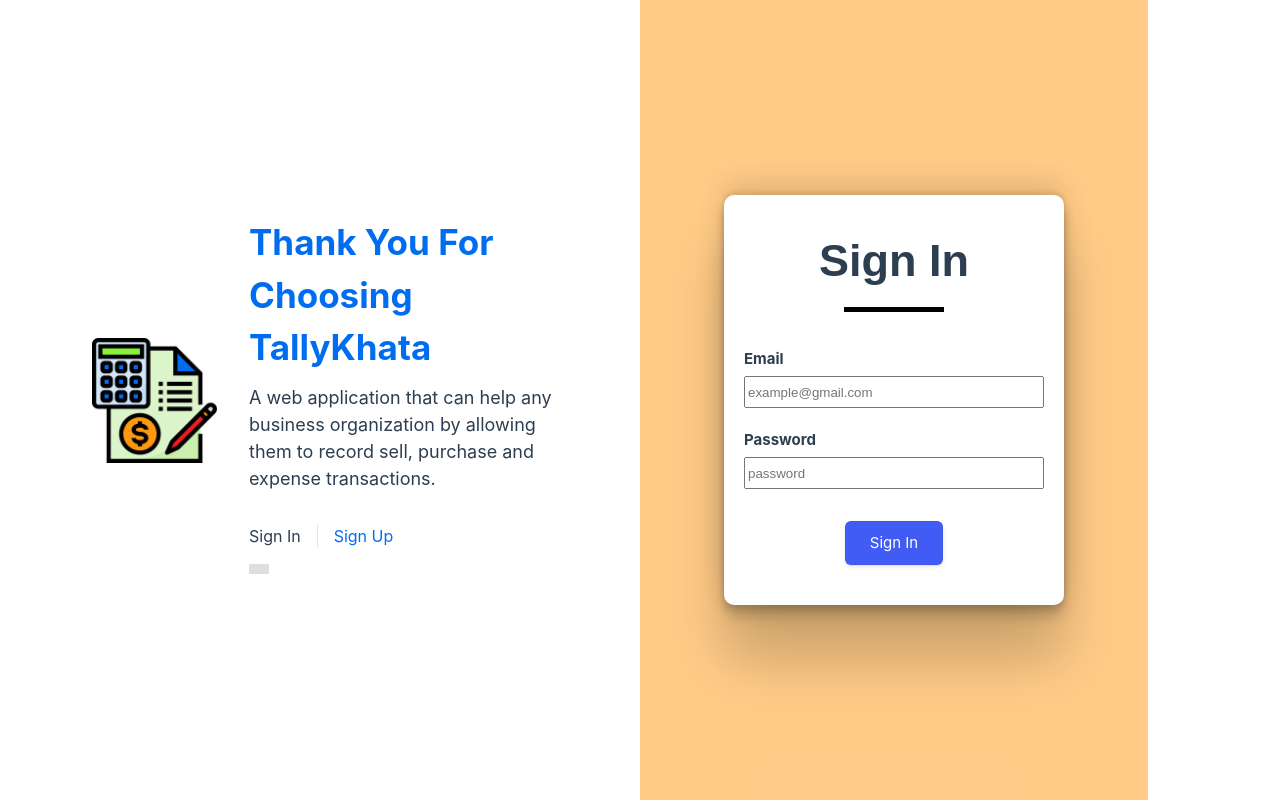
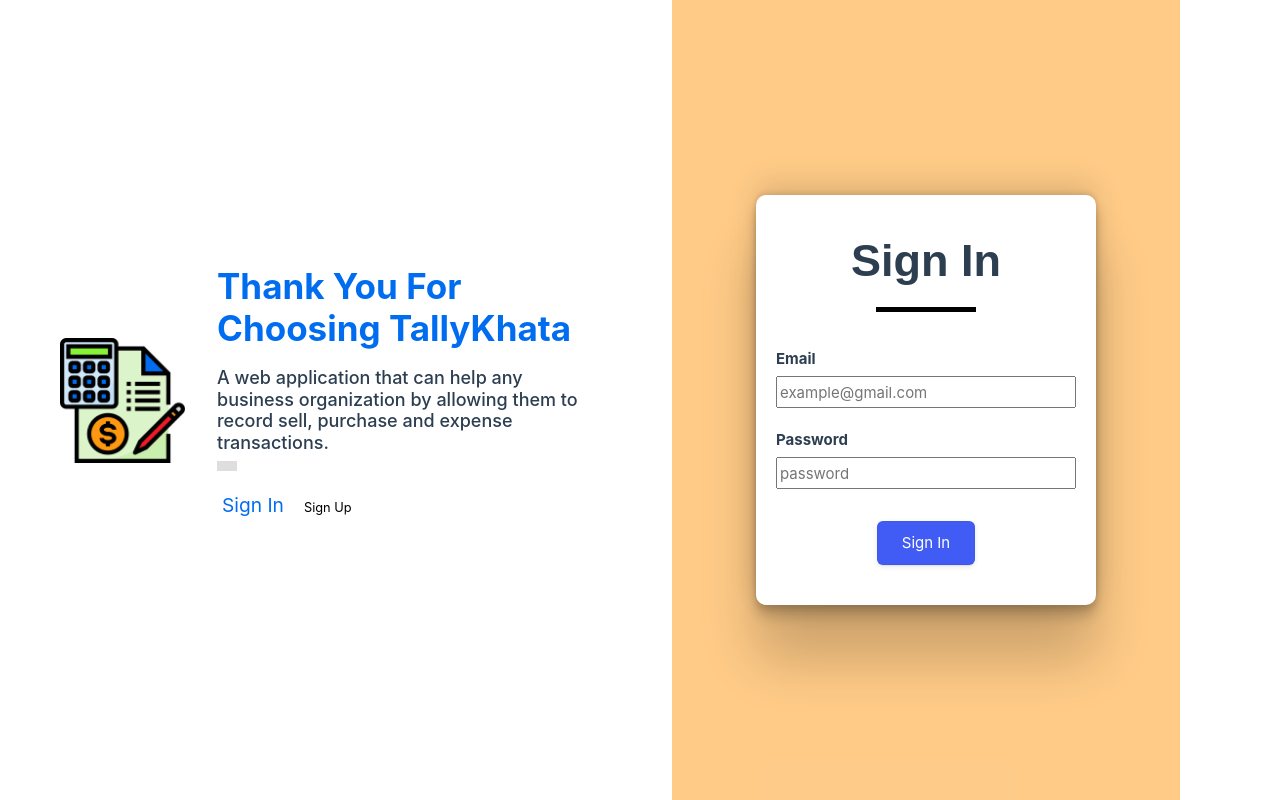
Before and after one commit to 2018331043/tally_khata_client, a Vue app in the folder tally_khata_client/: page / in a window 1280 px wide. Built offline with nearby package versions, Linux system fonts and the light colour scheme.

Commit message:
Code structure change and Some ui update

```diff
--- a/tally_khata_client/package.json
+++ b/tally_khata_client/package.json
@@ -9,6 +9,7 @@
   },
   "dependencies": {
     "axios": "^0.27.2",
+    "bootstrap": "^5.1.3",
     "pinia": "^2.0.13",
     "vue": "^3.2.33",
     "vue-router": "^4.0.14",
--- a/tally_khata_client/src/App.vue
+++ b/tally_khata_client/src/App.vue
@@ -1,126 +1,13 @@
 <script setup>
-import { RouterLink, RouterView } from "vue-router";
-import HelloWorld from "@/components/HelloWorld.vue";
+import { RouterView,RouterLink } from "vue-router";
+import WelcomeView from "./views/WelcomeView.vue";
 </script>
 
 <template>
-  <header>
-    <img
-      alt="tallykhata logo"
-      class="logo"
-      src="@/assets/accounting.png"
-      height="125"
-    />
-
-    <div class="wrapper">
-      <HelloWorld msg="Thank You For Choosing TallyKhata"/>
-
-
-      <nav>
-        <RouterLink to="/">Sign In</RouterLink>
-        <RouterLink to="/signup">Sign Up</RouterLink>
-      </nav>
-      <div class="homedecoration">
-      </div>
-    </div>
-  </header>
-  <RouterView />
-
+  <RouterLink to="/"></RouterLink>
+  <RouterView/>
 </template>
 
 <style>
-@import "@/assets/base.css";
-.homedecoration{
-  width:20px;
-  height:10px;
-  background: rgba(0, 0, 0, 0.13);
-}
 
-header {
-  line-height: 1.5;
-  max-height: 100vh;
-  margin-left: 60px;
-}
-
-.logo {
-  display: block;
-  margin: 0 auto 2rem;
-}
-
-a,
-.green {
-  text-decoration: none;
-  /* color: hsla(160, 100%, 37%, 1); */
-  color: rgb(0,109,240,1);
-  transition: 0.4s;
-}
-
-@media (hover: hover) {
-  a:hover {
-    background-color: hsla(160, 100%, 37%, 0.2);
-  }
-}
-
-nav {
-  width: 100%;
-  font-size: 12px;
-  text-align: center;
-  margin-top: 2rem;
-}
-
-nav a.router-link-exact-active {
-  color: var(--color-text);
-}
-
-nav a.router-link-exact-active:hover {
-  background-color: transparent;
-}
-
-nav a {
-  display: inline-block;
-  padding: 0 1rem;
-  border-left: 1px solid var(--color-border);
-}
-
-nav a:first-of-type {
-  border: 0;
-}
-
-@media (min-width: 1024px) {
-  body {
-    display: flex;
-    place-items: center;
-  }
-
-  #app {
-    display: grid;
-    grid-template-columns: 1fr 1fr;
-    padding: 0 2rem;
-  }
-
-  header {
-    display: flex;
-    place-items: center;
-    padding-right: calc(var(--section-gap) / 2);
-  }
-
-  header .wrapper {
-    display: flex;
-    place-items: flex-start;
-    flex-wrap: wrap;
-  }
-
-  .logo {
-    margin: 0 2rem 0 0;
-  }
-
-  nav {
-    text-align: left;
-    margin-left: -1rem;
-    font-size: 1rem;
-
-    padding: 1rem 0;
-    margin-top: 1rem;
-  }
-}
 </style>
--- a/tally_khata_client/src/router/index.js
+++ b/tally_khata_client/src/router/index.js
@@ -1,14 +1,15 @@
 import { createRouter, createWebHistory } from "vue-router";
-import HomeView from "../views/SignInView.vue";
+import SignInView from "../views/SignInView.vue";
 import HomePage from "../HomeView.vue";
+import WelcomeViewVue from "../views/WelcomeView.vue";
 
 const router = createRouter({
   history: createWebHistory(import.meta.env.BASE_URL),
   routes: [
     {
       path: "/",
-      name: "signin",
-      component: HomeView
+      name: "WelcomeViewVue",
+      component: WelcomeViewVue
     },
     {
       path: "/signup",
@@ -22,6 +23,11 @@
       path : "/homepage",
       name: "homepage",
       component: HomePage
+    },
+    {
+      path:"/signin",
+      name: "SignInView",
+      component: SignInView
     }
   ],
 });
--- a/tally_khata_client/src/views/SignInView.vue
+++ b/tally_khata_client/src/views/SignInView.vue
@@ -1,10 +1,9 @@
 <script setup>
     import { RouterLink} from "vue-router";
     import { ref } from 'vue'
-    import homeview from "../HomeView.vue"
 
     var flag = false;
-    const buttonClicked = ()=>{ window.location="/homepage" }
+    const buttonClicked = ()=>{  }
 
 </script>
 
--- /dev/null
+++ b/tally_khata_client/src/views/WelcomeView.vue
@@ -0,0 +1,140 @@
+<script setup>
+import { ref } from "vue";
+import HelloWorld from "../components/HelloWorld.vue";
+import SignInView from "../views/SignInView.vue";
+import RegisterView from "../views/RegisterView.vue";
+import 'bootstrap/dist/css/bootstrap.css'
+
+const style1 = {
+    color: 'rgb(0,109,240)',
+    fontSize: '1.2rem'
+}
+
+const style11 = ref(style1);
+const style22 = ref(null);
+const flag = ref(true);
+
+const button1Clicked = () => {
+    style11.value=style1;
+    flag.value=true;
+    style22.value=null;
+}
+
+const button2Clicked = () => {
+    style22.value=style1;
+    flag.value=false;
+    style11.value=null;
+}
+
+</script>
+
+<template>
+  <div class="welcomeViewContainer">
+    <header>
+      <img
+        alt="tallykhata logo"
+        class="logo"
+        src="@/assets/accounting.png"
+        height="125"
+      />
+
+      <div class="wrapper">
+        <HelloWorld msg="Thank You For Choosing TallyKhata" />
+        <div>
+            <div class="homedecoration"></div>
+        <div class="welcomeViewButtonGroup">
+            <button :style="style11" @click="button1Clicked">Sign In</button>
+            <button :style="style22" @click="button2Clicked">Sign Up</button>
+        </div>
+
+        </div>
+      </div>
+
+    </header>
+
+    <div class="welcomeViewRight">
+        <div v-if="flag">
+            <SignInView/>
+        </div>
+      <div v-else>
+          <RegisterView/>
+      </div>
+     </div>
+  </div>
+</template>
+
+<style>
+@import "@/assets/base.css";
+.homedecoration {
+  width: 20px;
+  height: 10px;
+  background: rgba(0, 0, 0, 0.13);
+}
+
+header {
+  line-height: 1.5;
+  max-height: 100vh;
+  margin-left: 60px;
+}
+
+.logo {
+  display: block;
+  margin: 0 auto 2rem;
+}
+
+a,
+.green {
+  text-decoration: none;
+  /* color: hsla(160, 100%, 37%, 1); */
+  color: rgb(0, 109, 240, 1);
+  transition: 0.4s;
+}
+
+@media (min-width: 1024px) {
+  body {
+    display: flex;
+    place-items: center;
+  }
+
+  .welcomeViewContainer{
+      display: flex;
+  }
+
+  .welcomeViewRight{
+      width: 50%;
+  }
+
+  .welcomeViewButtonGroup{
+      margin-top: 15px ;
+  }
+
+  .welcomeViewButtonGroup button{
+      font-size: .8rem;
+      padding: 5px;
+      margin-right: 10px;
+      border: none;
+      background: none;
+  }
+
+  .welcomeViewButtonGroup button:hover{
+      font-weight: bold;
+  }
+
+  header {
+    display: flex;
+    place-items: center;
+    width: 50%;
+    padding-right: calc(var(--section-gap) / 2);
+  }
+
+  header .wrapper {
+    display: flex;
+    place-items: flex-start;
+    flex-wrap: wrap;
+  }
+
+  .logo {
+    margin: 0 2rem 0 0;
+  }
+}
+</style>
```
Also changed, not shown: 1 other file (tests, documents, lock files or other folders).
